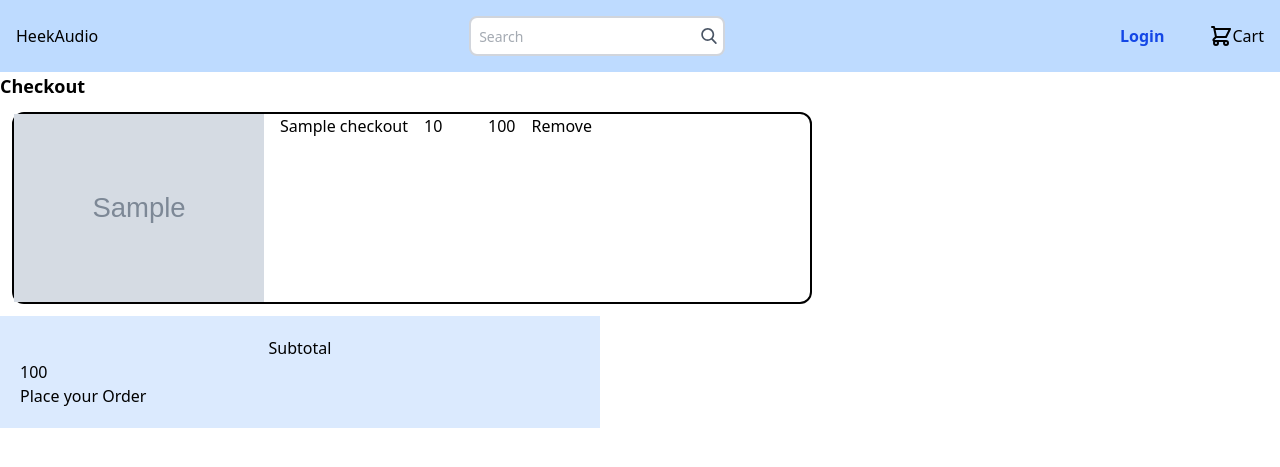
After one commit to sugaazz1/heekaudio, a Flask app: template templates/checkout.html.jinja in a window 1280 px wide. The commit adds this page. Shown: the top 467 px of the page. Run offline with Flask 3, Linux system fonts and the light colour scheme; the template is opened without the code that fills it: most values are stand-ins (such as "Sample title", 1, 10 or a date in 2020); grey boxes marked "Sample" are stand-in pictures.

Commit message:
start1.2_cartProgress/Checkoutpage

```diff
--- a/main.py
+++ b/main.py
@@ -211,11 +211,7 @@ def cart():
 
     connection.close()
 
-    if len("/cart") == 0:
-        flash("YOUR CART IS EMPTY, ADD A PRODUCT TO VIEW IT")
-    else:
-        flash('...')
-        connection.close()
+
     return render_template("cart.html.jinja", cart=results)
 
 @app.route("/cart/<product_id>/update_quantity", methods=["POST"])
@@ -249,3 +245,37 @@ def delete_from_cart(product_id):
 
     connection.close()
     return redirect("/cart")
+
+@app.route("/checkout", methods=["GET", "POST"])
+@login_required
+def checkout():
+
+    connection = connect_db()
+
+    cursor = connection.cursor()
+
+    cursor.execute("""
+        SELECT * FROM `Cart`
+        JOIN `Product` ON `Product`.`ID` = `Cart`. `ProductID`
+        WHERE `UserID` = %s;
+""", (current_user.id))
+
+    results = cursor.fetchall()
+
+    if request.method == "POST":
+        # Create the sale in the database
+        cursor.execute("INSERT INTO `Sale` (`UserID`) VALUES (%s)", (current_user.id, ))
+        sale = cursor.lastrowid
+        for item in results:
+            cursor.execute("""INSERT INTO `SaleCart` (`SaleID`, `ProductID`, `Quantity`)
+                              VALUES (%s, %s, %s)""", (sale, item['ProductID'], item['Quantity']))
+        # Store products bought
+        # empty cart
+        cursor.execute("DELETE FROM `Cart` WHERE `UserID` = %s", (current_user.id,))
+        # thank you screen
+        #TODO: Make thank you page _ route
+        redirect("/thank-you")
+
+    connection.close()
+
+    return render_template("checkout.html.jinja", cart=results)
--- /dev/null
+++ b/templates/checkout.html.jinja
@@ -0,0 +1,76 @@
+<!doctype html>
+<html>
+  <head>
+    <meta charset="UTF-8" />
+    <meta name="viewport" content="width=device-width, initial-scale=1.0" />
+    <script src="https://cdn.jsdelivr.net/npm/@tailwindcss/browser@4"></script>
+  </head>
+  <body>
+    {% include "components/navbar.html.jinja"%}
+
+       <main>
+            <!--Main header for the cart page-->
+            <div>
+                <h1 class="font-bold text-lg"> Checkout</h1>
+            </div>
+
+        <div class="flex flex-col gap-8 p-3">
+
+            {% for x in Checkout%}
+
+                <div class="flex flex-row space-x-4 w-200 border-2 rounded-xl">
+
+                    <div>
+                          <a href="/product/{{x['ProductID']}}">
+                          <img width="250"
+                           src="{{ x['Image'] }}"
+                           alt="{{ x['Name'] }}"> </a>
+
+                    </div>
+
+                    <div>
+                    <a href="/product/{{x['ProductID']}}">
+                        {{x["Name"]}}
+                        </a>
+                    </div>
+
+                    <div>
+                        <form method="post" action="/cart/{{x ['ProductID' ]}}/update_quantity">
+                        <input name ="quantity" type="number" value="{{x ['Quantity']}}" min="1" max="20" class="w-12" >
+
+                        </form>
+                    </div>
+
+                    <div> {{ x ["Price"] * x ["Quantity"] }}</div>
+
+                    <div>
+                    <form method="post" action="/cart/{{x ['ProductID'] }}/delete">
+                        <button> Remove</button>
+                    </form>
+                    </div>
+
+                </div>
+            {%endfor%}
+
+
+        </div>
+        <div class="w-150 p-5 bg-blue-100">
+                <h1 class="text-center"> Subtotal</h2>
+
+                <h2>
+                {% for x in cart%}
+                    {{ x ["Price"] * x ["Quantity"] }}
+                {%endfor%}</h2>
+
+                <form method="post" action="">
+                    <button> Place your Order </button>
+                </form>
+            </div>
+
+
+
+
+       </main>
+
+    </body>
+</html>
--- a/templates/login.html.jinja
+++ b/templates/login.html.jinja
@@ -7,7 +7,6 @@
   </head>
     <body>
         <div>
-
             {% include "components/navbar.html.jinja"%}
 
       <div class="flex items-center justify-center mt-9">
```
Also changed, not shown: templates/cart.html.jinja (+6 -17 lines).
